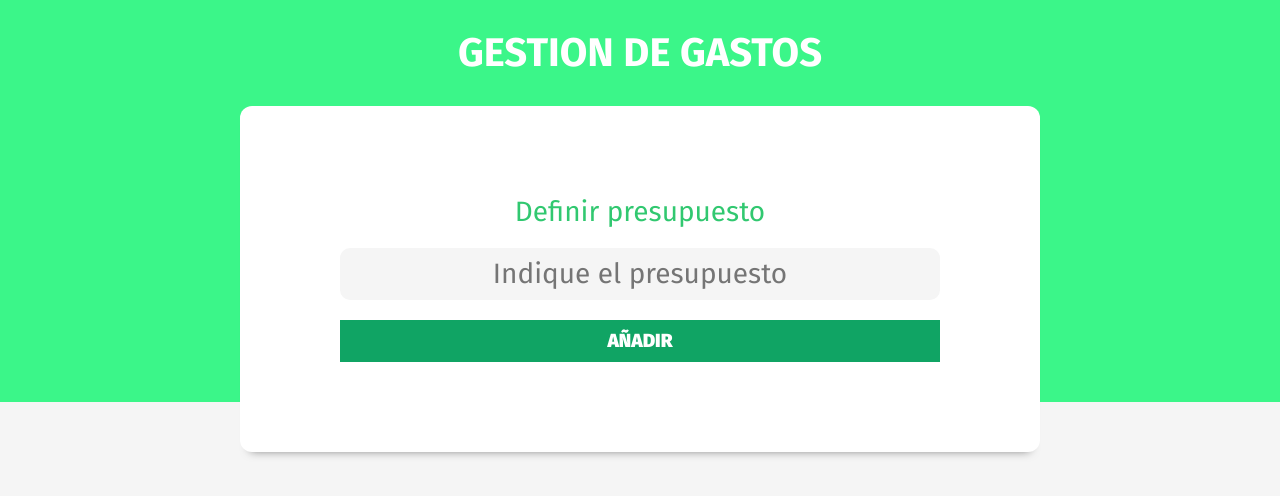
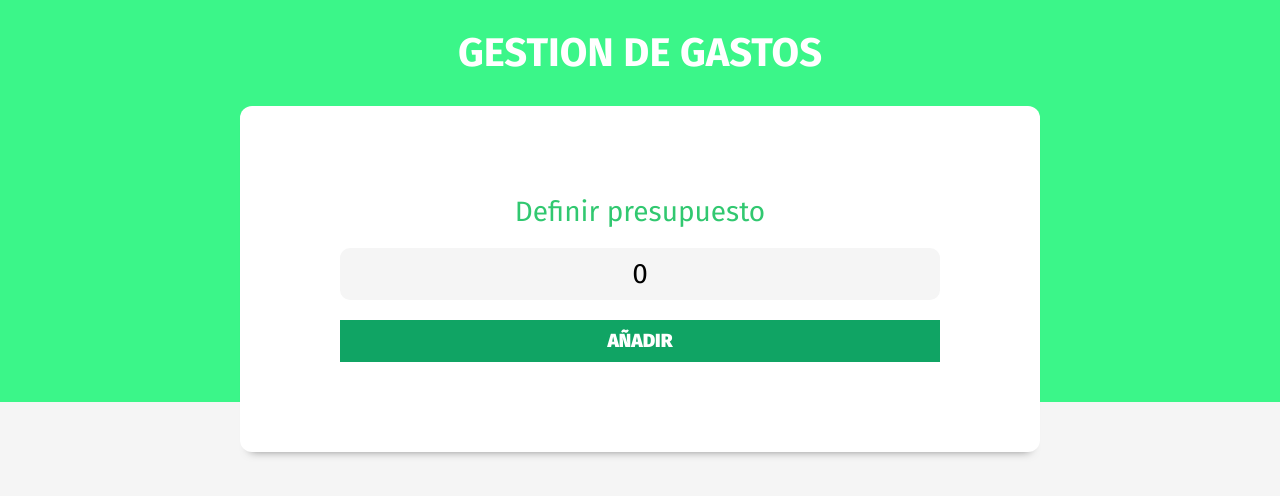
Before and after one commit to JavierSalazarG/Gestion_gastos, a React (Vite) app: page / in a window 1280 px wide. Shown: the top 496 px of the page. Built offline with nearby package versions, Linux system fonts and the light colour scheme.

Commit message:
creacion_del_presupuesto

```diff
--- a/src/App.jsx
+++ b/src/App.jsx
@@ -2,9 +2,11 @@ import React, { useState } from "react";
 import Header from "./components/Header";
 
 function App() {
+  const [presupuesto, setPresupuesto] = useState(0);
+
   return (
     <React.Fragment>
-      <Header />
+      <Header presupuesto={presupuesto} setPresupuesto={setPresupuesto} />
     </React.Fragment>
   );
 }
--- a/src/components/Header.jsx
+++ b/src/components/Header.jsx
@@ -1,11 +1,14 @@
 import React from "react";
 import NuevoPresupuesto from "./NuevoPresupuesto";
 
-const Header = () => {
+const Header = ({ presupuesto, setPresupuesto }) => {
   return (
     <header>
       <h1>Gestion de gastos</h1>
-      <NuevoPresupuesto />
+      <NuevoPresupuesto
+        presupuesto={presupuesto}
+        setPresupuesto={setPresupuesto}
+      />
     </header>
   );
 };
--- a/src/components/NuevoPresupuesto.jsx
+++ b/src/components/NuevoPresupuesto.jsx
@@ -1,6 +1,6 @@
 import React from "react";
 
-const NuevoPresupuesto = () => {
+const NuevoPresupuesto = ({ presupuesto, setPresupuesto }) => {
   return (
     <div className="contenedor-presupuesto contenedor sombra">
       <form className="formulario">
@@ -10,6 +10,8 @@ const NuevoPresupuesto = () => {
             className="nuevo-presupuesto"
             type="text"
             placeholder="Indique el presupuesto"
+            value={presupuesto}
+            onChange={(e) => setPresupuesto(e.target.value)}
           />
         </div>
         <input type="submit" value="Añadir" />
```
